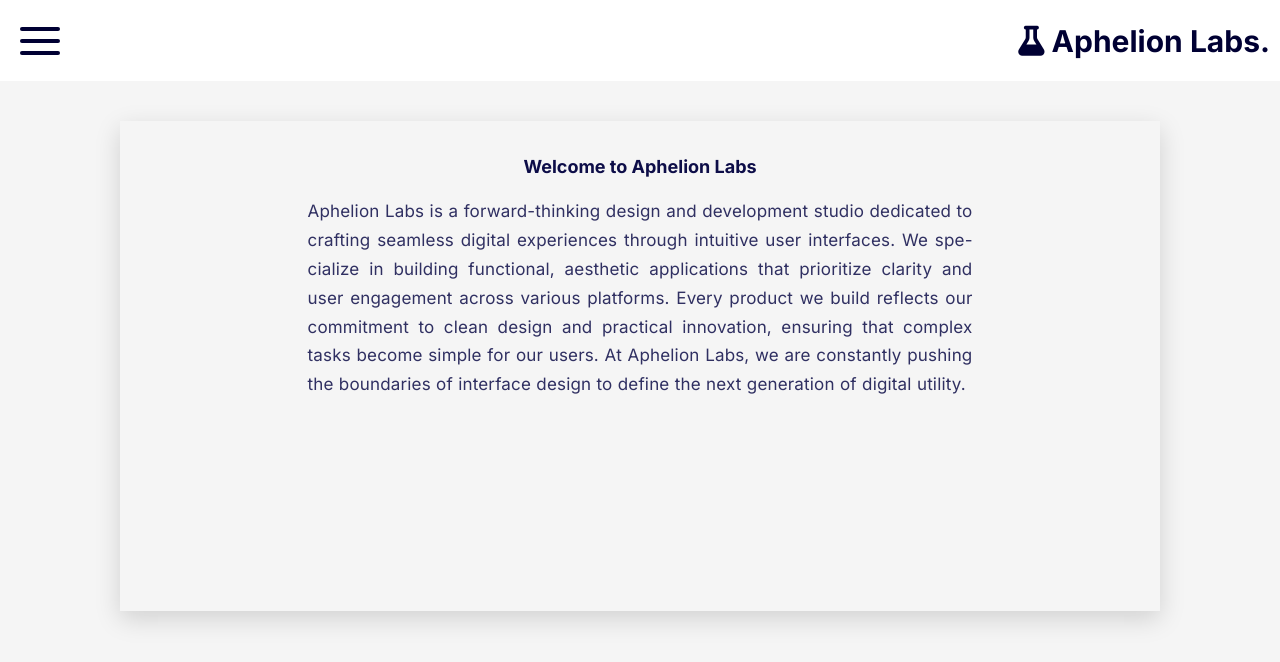
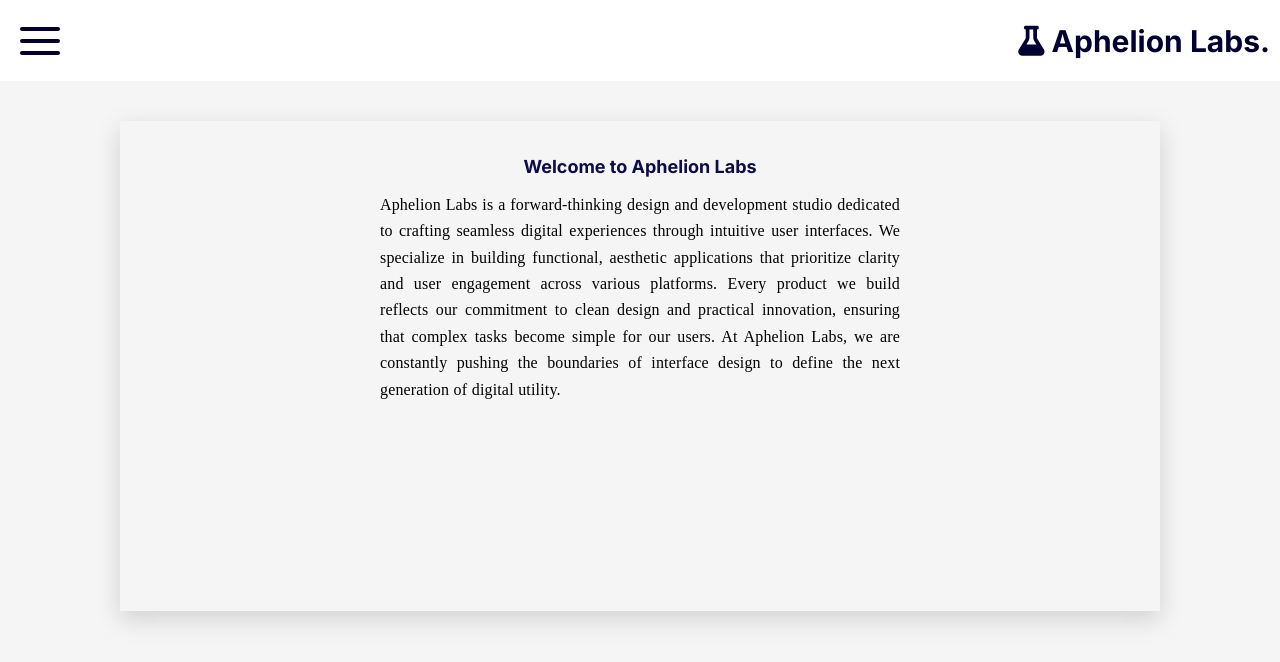
Before and after one commit to abk2191/aphelion-labs, a React (Vite) app: page / in a window 1280 px wide. Shown: the top 662 px of the page. Built offline with nearby package versions, Linux system fonts and the light colour scheme; a web font is replaced by a local one.

Commit message:
Added new features

```diff
--- a/src/index.css
+++ b/src/index.css
@@ -286,28 +286,22 @@ html {
 }
 
 .intro-card p {
-  max-width: 62ch;
-  margin: 20px auto 0;
-
-  font-family:
-    "Inter",
-    system-ui,
-    -apple-system,
-    BlinkMacSystemFont,
-    sans-serif;
-  font-size: 17px;
-  line-height: 1.7;
-
-  color: rgba(13, 13, 72, 0.85);
+  max-width: 65ch;
+  margin: 0 auto;
 
   text-align: justify;
   text-align-last: left;
 
+  line-height: 1.65;
+
   letter-spacing: 0.01em;
   word-spacing: 0.02em;
 
-  hyphens: auto;
-  -webkit-hyphens: auto;
+  hyphens: none;
+  -webkit-hyphens: none;
+
+  overflow-wrap: break-word;
+  word-break: normal;
 
   text-rendering: optimizeLegibility;
   -webkit-font-smoothing: antialiased;
```
